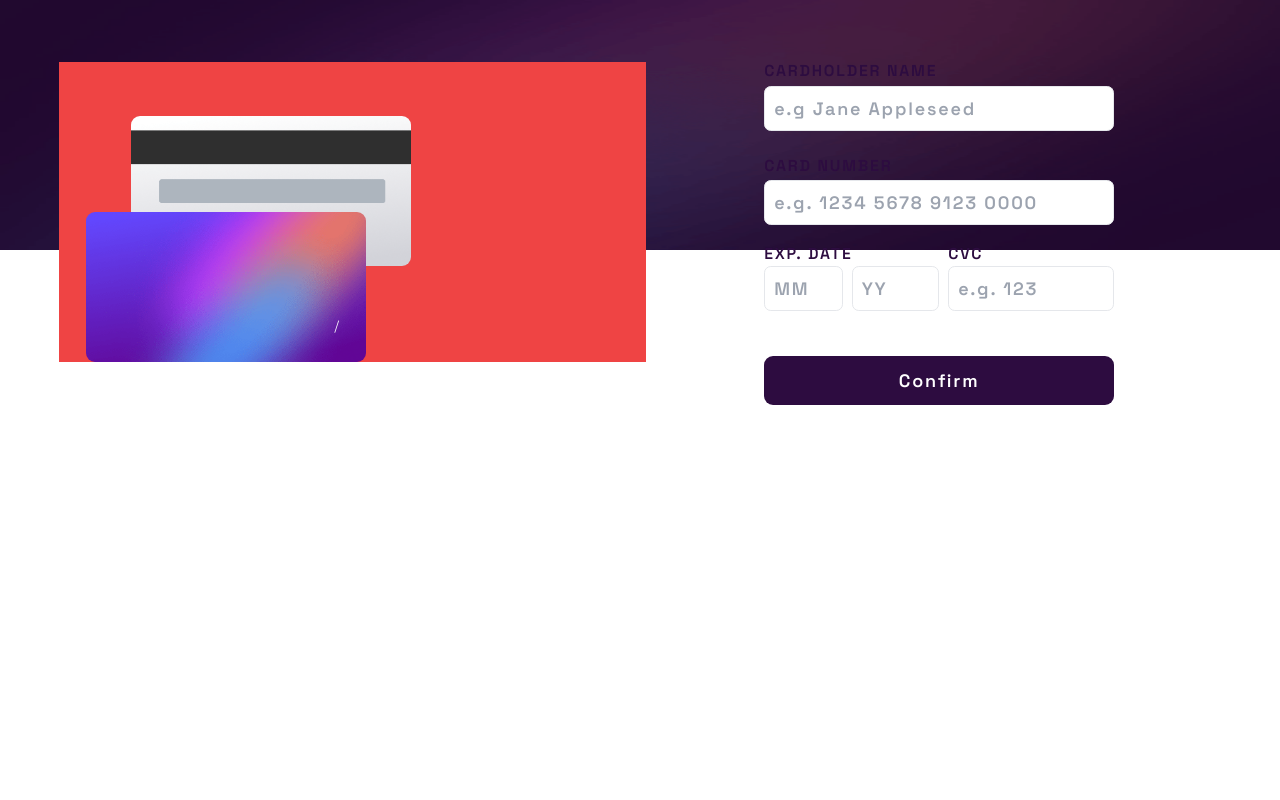
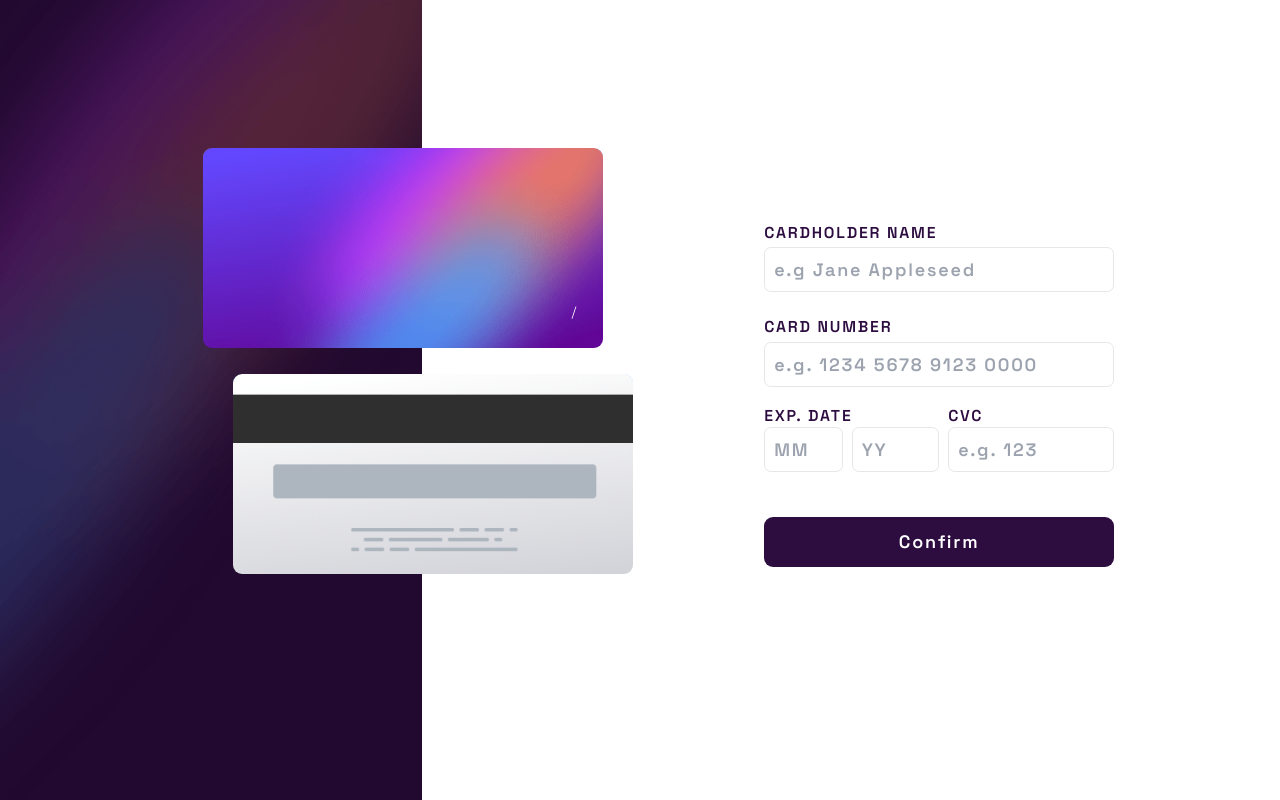
Before and after one commit to JuliCoDev/interactive_card, a React (Create React App) app: page / in a window 1280 px wide. Built offline with nearby package versions, Linux system fonts and the light colour scheme.

Commit message:
Add styles desktop to cards

```diff
--- a/src/components/Cards/CardBack.jsx
+++ b/src/components/Cards/CardBack.jsx
@@ -3,7 +3,7 @@
 
 export default function CardBack({cvc}){
     return(
-        <Card className="bg-[url('./assets/bg-card-back.png')]  left-10 top-12">
+        <Card className="bg-[url('./assets/bg-card-back.png')]  left-10 top-12 md:top-[40%] lg:left-[25%] lg:top-[40%]">
             <div className="font-medium text-sm">
                 <p className="absolute top-[44%] right-[40px]">{cvc}</p>
             </div>
--- a/src/components/Cards/CardFront.jsx
+++ b/src/components/Cards/CardFront.jsx
@@ -2,7 +2,7 @@
 
 export default function CardFront({cardValues}){
     return(
-        <Card className={`text-white bg-[url("./assets/bg-card-front.png")] relative p-6`}>
+        <Card className={`text-white bg-[url("./assets/bg-card-front.png")] p-6 md:top-[-10%] lg:top-[-20%] lg:left-[20%]`}>
             <div className="font-medium text-sm">
                 <p className="absolute bottom-1/2">{cardValues.cardNumber}</p>
             </div>
--- a/src/index.css
+++ b/src/index.css
@@ -21,6 +21,8 @@
     bg-[url("./assets/bg-main-mobile.png")]
     bg-no-repeat
     bg-[length:100%_250px]
+    md:bg-[url("./assets/bg-main-desktop.png")]
+    md:bg-[length:33%_100vh]
 
     /*
     lg:bg-[url('./assets/bg-main-desktop.png')]
--- a/src/pages/Cards.jsx
+++ b/src/pages/Cards.jsx
@@ -4,7 +4,7 @@
 
 export default function Cards({cardValues}) {
     return(
-        <div className="relative m-auto w-[380px] md:w/2 md:bg-red-500 md:w-1/2 md:block">
+        <div className="relative m-auto w-[380px] md:w-1/2 md:block md:h-screen md:text-center">
             <CardBack cvc={cardValues.cvc}/>
             <CardFront cardValues={cardValues}/>
         </div>
--- a/src/pages/Dashboard.jsx
+++ b/src/pages/Dashboard.jsx
@@ -65,9 +65,9 @@
 
     if(!complete){
         return(
-            <div className="md:flex md:w-11/12">
+            <div className="md:flex md:w-11/12 ">
                 <Cards cardValues={cardValues}/>
-                <form className="w-4/5 m-auto mt-12 md:w-1/2 md:max-w-[350px]" onSubmit={handleSubmit}>
+                <form className="w-4/5 m-auto mt-12 md:w-1/2 md:max-w-[350px] md:mt-auto" onSubmit={handleSubmit}>
                     <div className="mb-4">
                         <Label htmlFor="cardholderName">CARDHOLDER NAME</Label>
                         <Input
--- a/src/styleComponents/Card.jsx
+++ b/src/styleComponents/Card.jsx
@@ -14,6 +14,9 @@
     p-6
     text-white
     md:block
+    md:mt-12
+    lg:w-[400px]
+    lg:h-[200px]
 `;
 
 export default Card;
```
Also changed, not shown: src/assets/bg-main-desktop.png (added).
